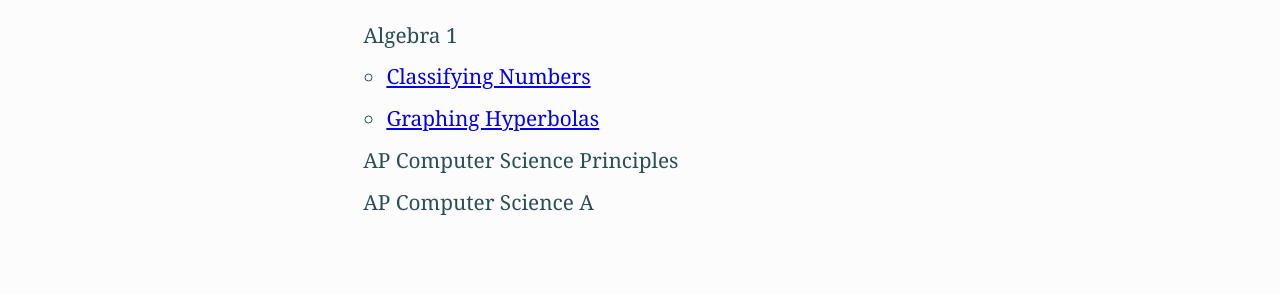
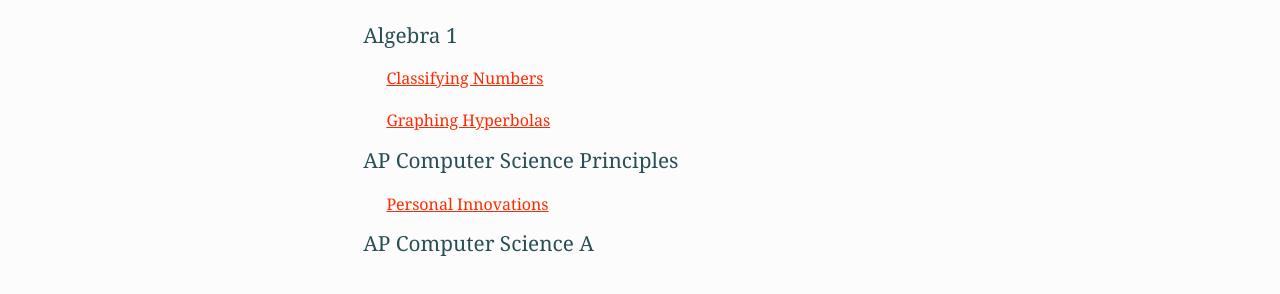
Before and after one commit to lamsond/morning-moon, a Gatsby site in the folder lamsite/: page /courses in a window 1280 px wide. Shown: the part 130-424 px from the top of the page. Built offline with nearby package versions, Linux system fonts and the light colour scheme; Gatsby itself is replaced by a stand-in of ours; some packages are replaced by stand-ins of ours.

Commit message:
worked on aliasing multiple graphql queries

```diff
--- a/lamsite/src/components/lessonList.js
+++ b/lamsite/src/components/lessonList.js
@@ -1,8 +1,10 @@
 import React from 'react';
 import { Link } from 'gatsby';
 
+import lessonListStyle from './lessonList.module.css';
+
 export default (props) => {
     return (
-        <li><Link to={props.slug}>{props.title}</Link></li>
+        <li><Link to={props.slug} className={lessonListStyle.main}>{props.title}</Link></li>
     );
 }
--- /dev/null
+++ b/lamsite/src/components/lessonList.module.css
@@ -0,0 +1,9 @@
+.main{
+    color: hsl(10, 100%, 50%);
+    font-size: 1rem;
+    list-style-type: none;
+}
+
+.main:hover{
+    color: hsl(10, 100%, 35%);
+}
--- a/lamsite/src/pages/courses.js
+++ b/lamsite/src/pages/courses.js
@@ -10,7 +10,7 @@ export default ({ data }) => (
     <ul className={coursesStyles.list}>
         <li>Algebra 1
             <ul>
-                {data.allMarkdownRemark.edges.map(({ node }) => (
+                {data.alg.edges.map(({ node }) => (
                 <LessonList
                     key={node.id}
                     title={node.frontmatter.title}
@@ -18,16 +18,33 @@ export default ({ data }) => (
                 />))}
             </ul>
         </li>
-
-        <li>AP Computer Science Principles</li>
-        <li>AP Computer Science A</li>
+        <li>AP Computer Science Principles
+            <ul>
+                {data.csp.edges.map(({ node }) => (
+                <LessonList
+                    key={node.id}
+                    title={node.frontmatter.title}
+                    slug={node.fields.slug}
+                />))}
+            </ul>
+        </li>
+        <li>AP Computer Science A
+            <ul>
+                {data.csa.edges.map(({ node }) => (
+                <LessonList
+                    key={node.id}
+                    title={node.frontmatter.title}
+                    slug={node.fields.slug}
+                />))}
+            </ul>
+        </li>
     </ul>
 </Layout>
 );
 
 export const query = graphql`
 query {
-    allMarkdownRemark(sort: { fields: [frontmatter___date], order: DESC },
+    alg: allMarkdownRemark(sort: { fields: [frontmatter___date], order: DESC },
       filter: { frontmatter: {subject: {eq: "Algebra 1"}}
       }) {
       edges {
@@ -43,5 +60,37 @@ query {
         }
       }
     }
+    csp: allMarkdownRemark(sort: { fields: [frontmatter___date], order: DESC },
+        filter: { frontmatter: {subject: {eq: "AP Computer Science Principles"}}
+        }) {
+        edges {
+          node {
+            id
+            frontmatter {
+              subject
+              title
+            }
+            fields{
+                slug
+            }
+          }
+        }
+      }
+      csa: allMarkdownRemark(sort: { fields: [frontmatter___date], order: DESC },
+        filter: { frontmatter: {subject: {eq: "AP Computer Science A"}}
+        }) {
+        edges {
+          node {
+            id
+            frontmatter {
+              subject
+              title
+            }
+            fields{
+                slug
+            }
+          }
+        }
+      }
   }
   `;
--- a/lamsite/src/pages/courses.module.css
+++ b/lamsite/src/pages/courses.module.css
@@ -1,7 +1,10 @@
 .list{
-    list-style-type: none;
     font-size: 1.3rem;
     color: hsl(190, 35%, 25%);
+}
+
+.list, .list ul{
+    list-style-type: none;
 }
 
 .list > li:hover{
```
